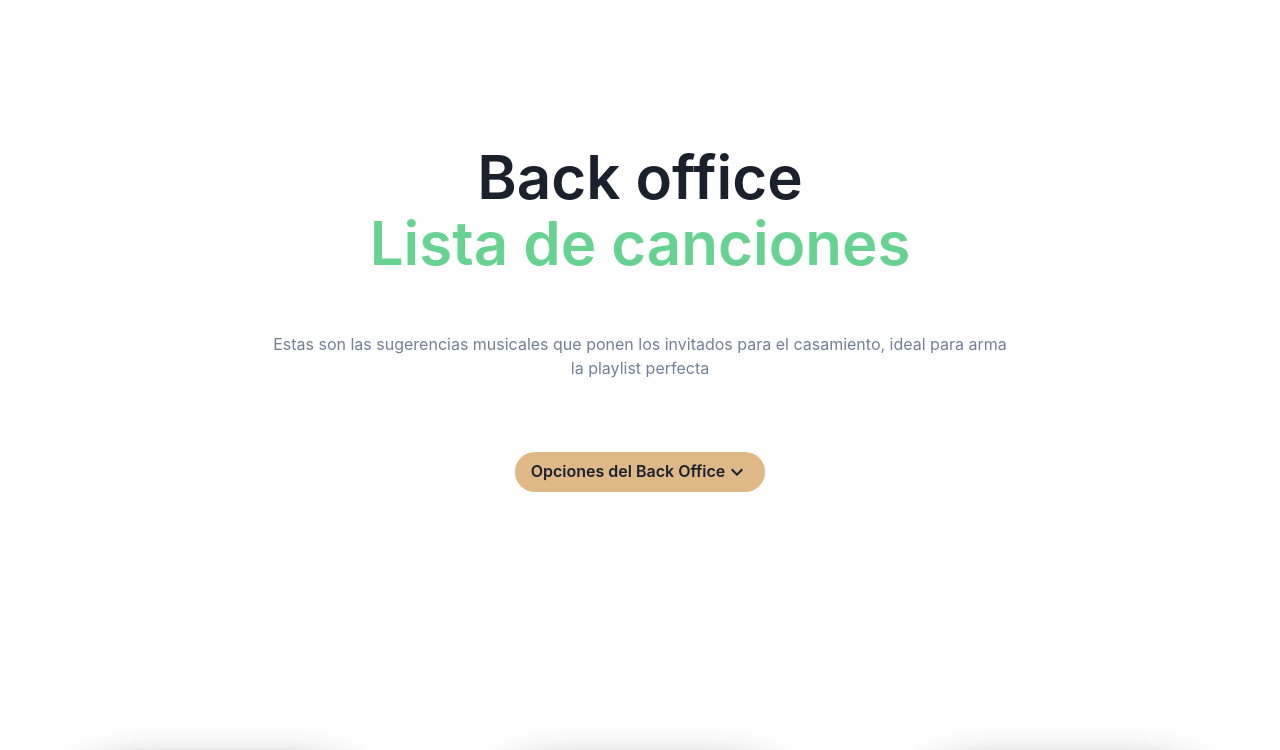
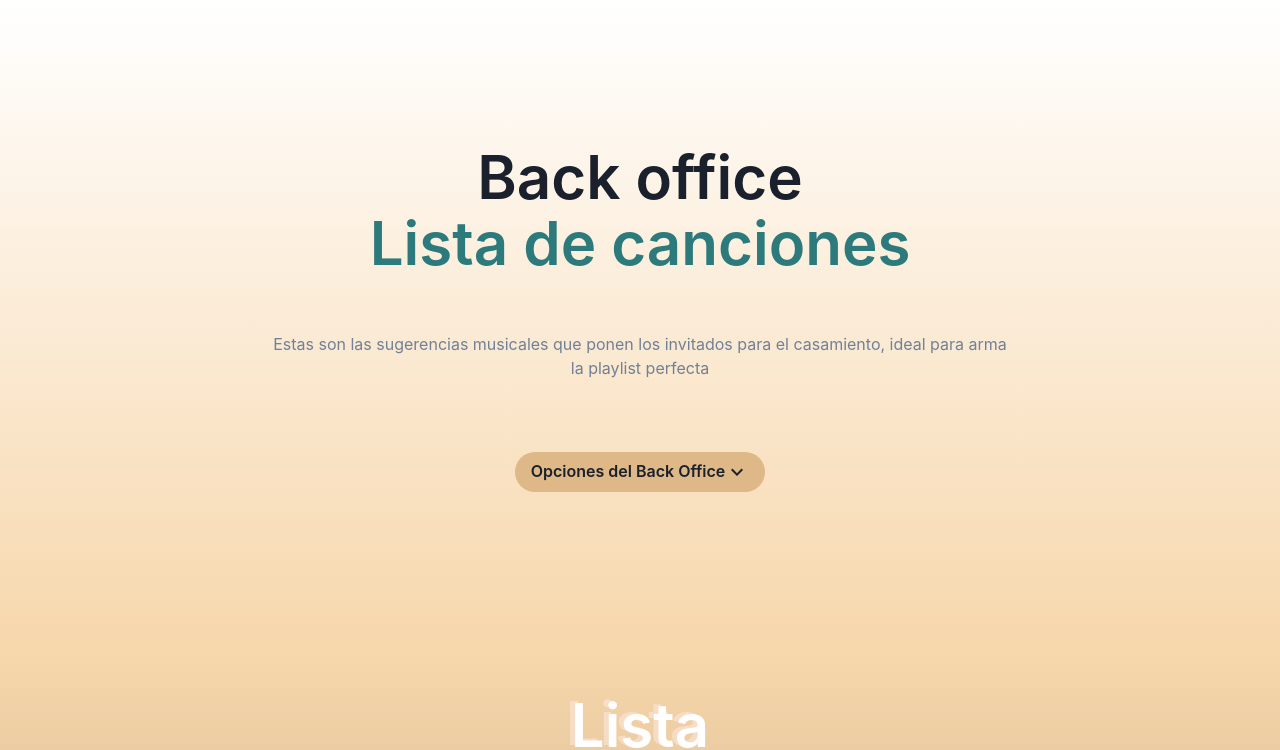
Before and after one commit to Matuzay32/front-casamiento-web, a Next.js app: page /backOffice/listaMusica in a window 1280 px wide. Shown: the top 750 px of the page. Built offline with nearby package versions, Linux system fonts and the light colour scheme.

Commit message:
lista de musica

```diff
--- a/components/ContenidoListaMusica.jsx
+++ b/components/ContenidoListaMusica.jsx
@@ -19,6 +19,7 @@ export default function ContenidoListaMusica() {
 		{ url: "https://open.spotify.com/artist/0L8ExT028jH3ddEcZwqJJ5" },
 		{ url: "https://open.spotify.com/artist/3AA28KZvwAUcZuOKwyblJQ" },
 		{ url: "https://open.spotify.com/artist/6XyY86QOPPrYVGvF9ch6wz" },
+		{ url: "https://open.spotify.com/artist/1Cs0zKBU1kc0i8ypK3B9ai" },
 	]);
 
 	return (
@@ -31,7 +32,17 @@ export default function ContenidoListaMusica() {
 				direction={"column"}
 				width={"full"}
 			>
+				<Heading
+					fontWeight={600}
+					fontSize={{ base: "2xl", sm: "4xl", md: "6xl" }}
+					lineHeight={"110%"}
+					color={"white"}
+					textShadow={"-5px -2px 0px #ffecec7a"}
+				>
+					Lista
+				</Heading>
 				<Box
+					boxShadow={"dark-lg"}
 					height={"auto"}
 					width={{ base: "full", sm: "lg", lg: "xl" }}
 					margin={"auto"}
--- a/components/HeroBackOffice.jsx
+++ b/components/HeroBackOffice.jsx
@@ -13,7 +13,7 @@ import {
 	createIcon,
 } from "@chakra-ui/react";
 
-export default function HeroBackOffice({ titulo, parrafo, color }) {
+export default function HeroBackOffice({ titulo, parrafo, color, gradiante }) {
 	return (
 		<>
 			<Head>
--- a/pages/backOffice/listaMusica.js
+++ b/pages/backOffice/listaMusica.js
@@ -6,10 +6,10 @@ import HeroBackOffice from "../../components/HeroBackOffice";
 
 export default function listaMusica() {
 	return (
-		<>
+		<Box backgroundImage="linear-gradient(white,  #f7d7ac, #B2936C)">
 			<Box>
 				<HeroBackOffice
-					color={400}
+					color={"#2C7A7B"}
 					titulo={"Lista de canciones"}
 					parrafo={
 						"Estas son las sugerencias musicales que ponen los invitados para el casamiento, ideal para arma la playlist perfecta"
@@ -17,6 +17,6 @@ export default function listaMusica() {
 				></HeroBackOffice>
 			</Box>
 			<ContenidoListaMusica></ContenidoListaMusica>
-		</>
+		</Box>
 	);
 }
```
Also changed, not shown: 1 other file (tests, documents, lock files or other folders).
